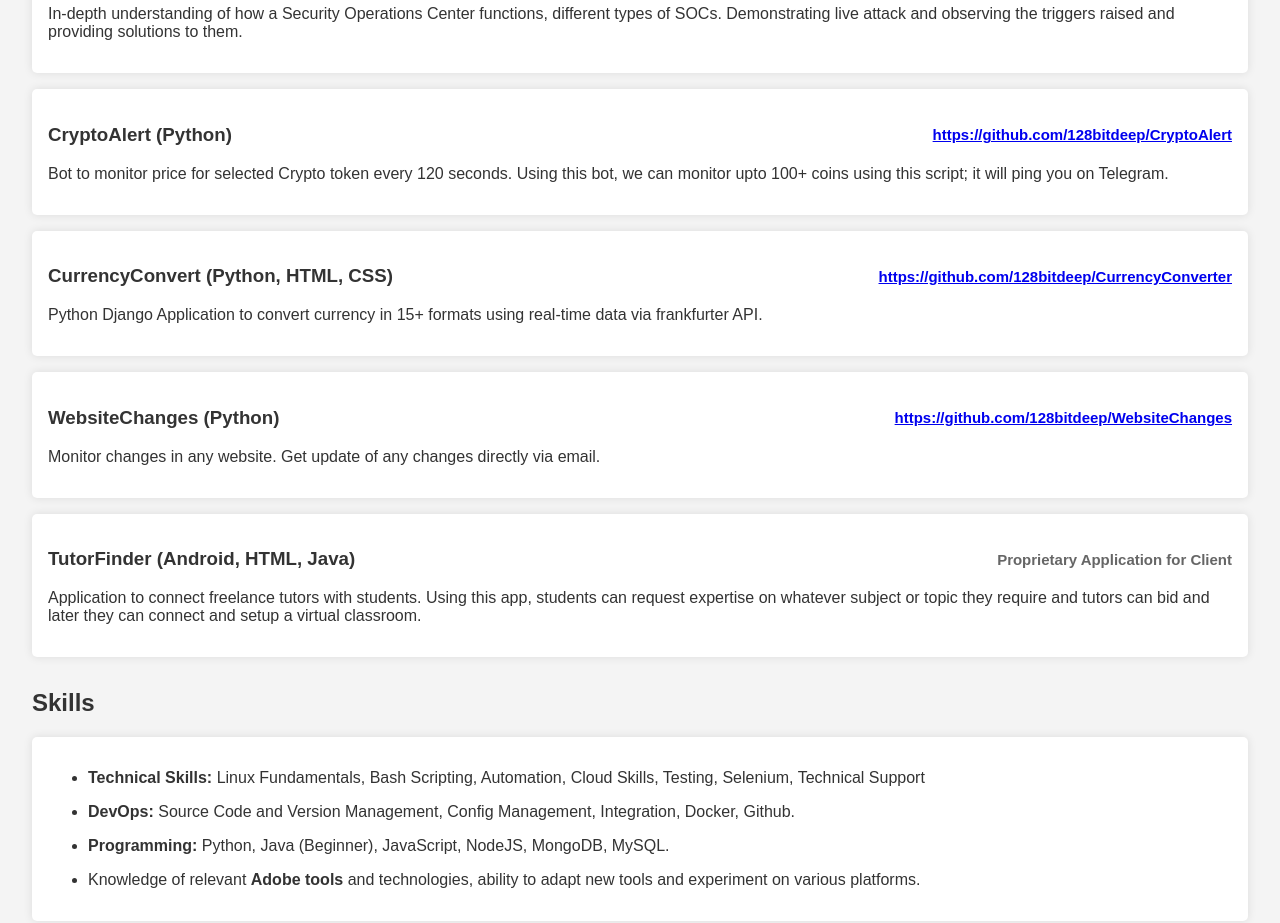
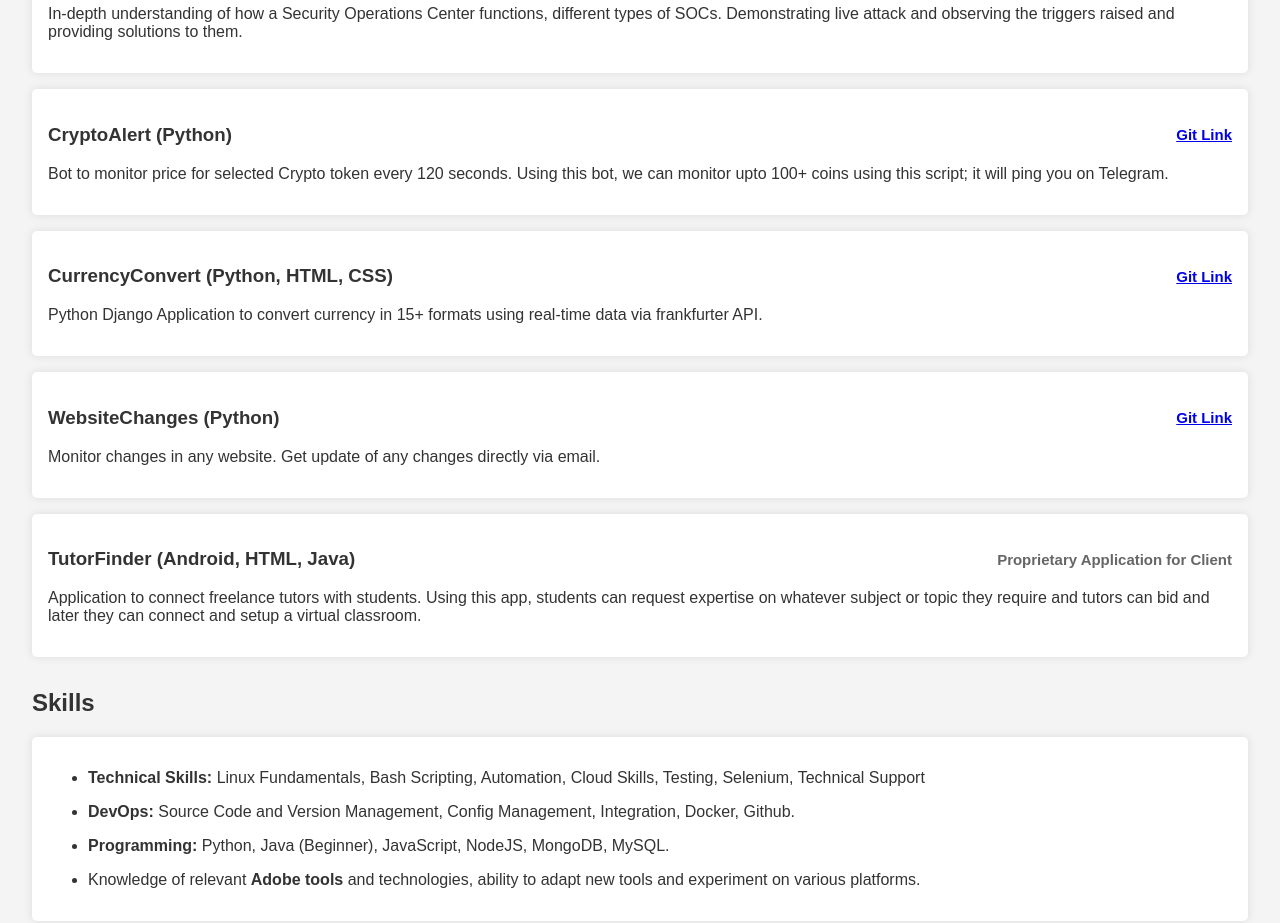
Before and after one commit to 128bitdeep/128bitdeep.github.io, a plain HTML site: page index.html in a window 1280 px wide. Shown: the part 2060-2983 px from the top of the page. Drawn offline with Linux system fonts and the light colour scheme.

Commit message:
Minor changes

```diff
--- a/index.html
+++ b/index.html
@@ -366,7 +366,7 @@
               ><a
                 href="https://github.com/128bitdeep/CryptoAlert"
                 target="_blank"
-                >https://github.com/128bitdeep/CryptoAlert</a
+                >Git Link</a
               ></span
             >
           </h3>
@@ -383,7 +383,7 @@
               ><a
                 href="https://github.com/128bitdeep/CurrencyConverter"
                 target="_blank"
-                >https://github.com/128bitdeep/CurrencyConverter</a
+                >Git Link</a
               ></span
             >
           </h3>
@@ -399,7 +399,7 @@
               ><a
                 href="https://github.com/128bitdeep/WebsiteChanges"
                 target="_blank"
-                >https://github.com/128bitdeep/WebsiteChanges</a
+                >Git Link</a
               ></span
             >
           </h3>
@@ -499,7 +499,10 @@
       </section>
     </div>
     <footer>
-      <a href="https://drive.google.com/file/d/1nqdF1NFGoXNLzvoURImyOaC4Dtnxea6P/view?usp=sharing" class="download-button" target="_blank"
+      <a
+        href="https://drive.google.com/file/d/1nqdF1NFGoXNLzvoURImyOaC4Dtnxea6P/view?usp=sharing"
+        class="download-button"
+        target="_blank"
         >Download Resume</a
       >
       <p>&copy; 2024 Deep Varalia. All rights reserved.</p>
```
